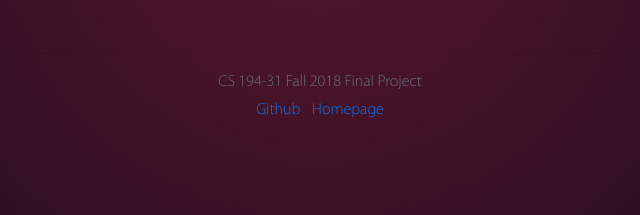
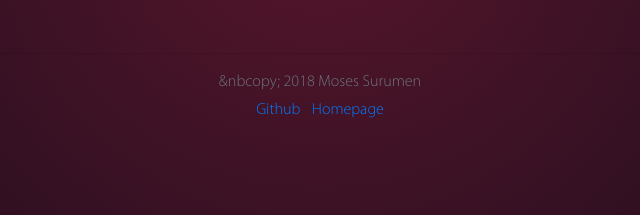
Before and after one commit to surumen/mixtape, a plain HTML site: page index.html in a window 1280 px wide. Shown: the part 606-821 px from the top of the page, 320-960 px from the left. Drawn offline with nearby package versions, Linux system fonts and the light colour scheme; files whose address does not match are found by name.

Commit message:
Update index.html

```diff
--- a/index.html
+++ b/index.html
@@ -52,7 +52,7 @@
             </form>
         <footer class="my-5 pt-5 text-muted text-center text-small">
             <hr class="mb-6">
-            <p class="mb-1">CS 194-31 Fall 2018 Final Project</p>
+            <p class="mb-1">&nbcopy; 2018 Moses Surumen</p>
             <ul class="list-inline">
                 <li class="list-inline-item"><a href="https://github.com/surumen/music-networks">Github</a></li>
                 <li class="list-inline-item"><a href="https://surumen.com">Homepage</a></li>
```
